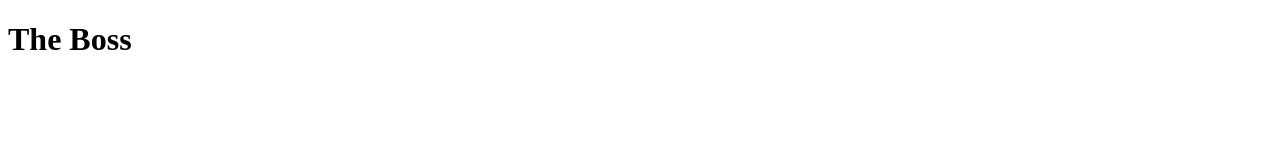
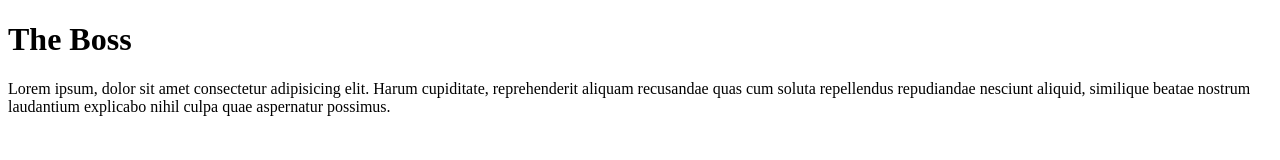
Before and after one commit to 13Bhagwant/practice2, a plain HTML site: page index.html in a window 1280 px wide. Drawn offline with Linux system fonts and the light colour scheme.

Commit message:
p tag added

```diff
--- a/index.html
+++ b/index.html
@@ -7,5 +7,6 @@
 </head>
 <body>
     <h1>The Boss</h1>
+    <p>Lorem ipsum, dolor sit amet consectetur adipisicing elit. Harum cupiditate, reprehenderit aliquam recusandae quas cum soluta repellendus repudiandae nesciunt aliquid, similique beatae nostrum laudantium explicabo nihil culpa quae aspernatur possimus.</p>
 </body>
 </html>
```
